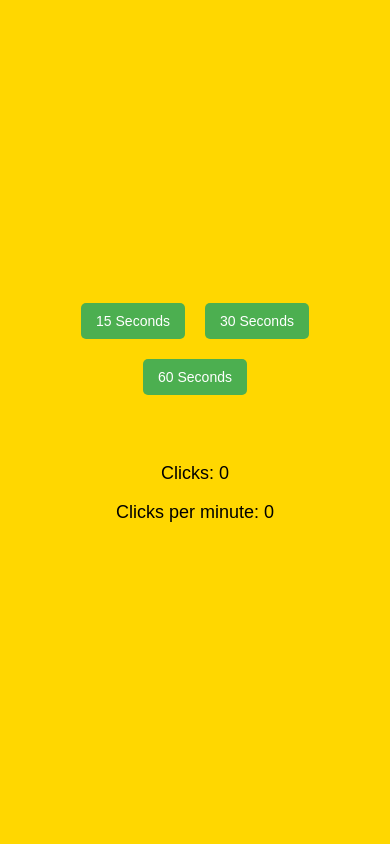
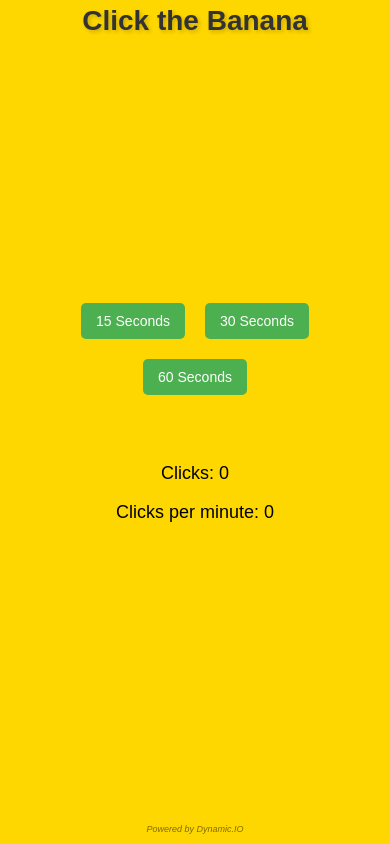
Before and after one commit to DynamicIO/BannanaGame, a plain HTML site: page index.html in a window 390 px wide. Drawn offline with nearby package versions, Linux system fonts and the light colour scheme.

Commit message:
Add centered static header 'Click the Banana' to the game

```diff
--- a/index.html
+++ b/index.html
@@ -23,6 +23,26 @@
             min-height: 100vh;
             font-family: Arial, sans-serif;
             touch-action: manipulation;
+            position: relative;
+        }
+        .game-header {
+            position: absolute;
+            top: 20px;
+            left: 50%;
+            transform: translateX(-50%);
+            text-align: center;
+            font-size: 48px;
+            font-weight: bold;
+            color: #333;
+            text-shadow: 2px 2px 4px rgba(0, 0, 0, 0.2);
+            margin: 0;
+            width: auto;
+            white-space: nowrap;
+        }
+        @keyframes float {
+            0% { transform: translateY(0px); }
+            50% { transform: translateY(-10px); }
+            100% { transform: translateY(0px); }
         }
         #banana {
             width: 200px;
@@ -93,6 +113,16 @@
         #restart-button:hover {
             background-color: #0b7dda;
         }
+        .powered-by {
+            position: fixed;
+            bottom: 10px;
+            left: 0;
+            right: 0;
+            text-align: center;
+            font-size: 12px;
+            color: rgba(0, 0, 0, 0.5);
+            font-style: italic;
+        }
         @keyframes celebrate {
             0% { transform: scale(1); }
             50% { transform: scale(1.2); }
@@ -100,6 +130,10 @@
         }
 
         @media (max-width: 600px) {
+            .game-header {
+                font-size: 36px;
+                top: 10px;
+            }
             #banana {
                 width: 150px;
                 height: 150px;
@@ -118,9 +152,16 @@
             #game-over {
                 font-size: 20px;
             }
+            .powered-by {
+                font-size: 10px;
+            }
         }
 
         @media (max-width: 400px) {
+            .game-header {
+                font-size: 28px;
+                top: 5px;
+            }
             #banana {
                 width: 120px;
                 height: 120px;
@@ -139,10 +180,14 @@
             #game-over {
                 font-size: 18px;
             }
+            .powered-by {
+                font-size: 9px;
+            }
         }
     </style>
 </head>
 <body>
+    <div class="game-header">Click the Banana</div>
     <div class="mode-buttons">
         <button class="mode-button" data-time="15">15 Seconds</button>
         <button class="mode-button" data-time="30">30 Seconds</button>
@@ -156,6 +201,7 @@
     </div>
     <div id="game-over"></div>
     <button id="restart-button">Play Again</button>
+    <div class="powered-by">Powered by Dynamic.IO</div>
 
     <script>
         let clicks = 0;
```
